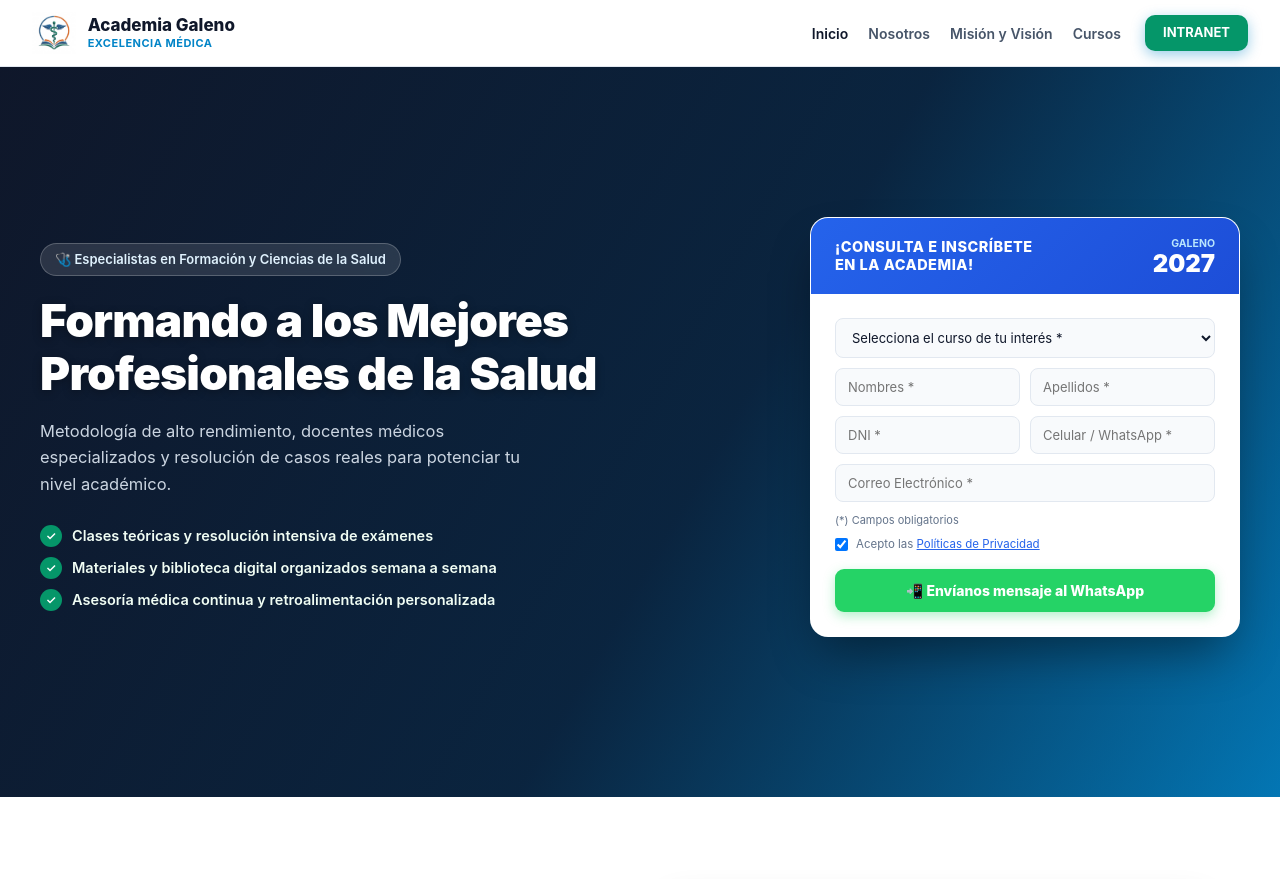
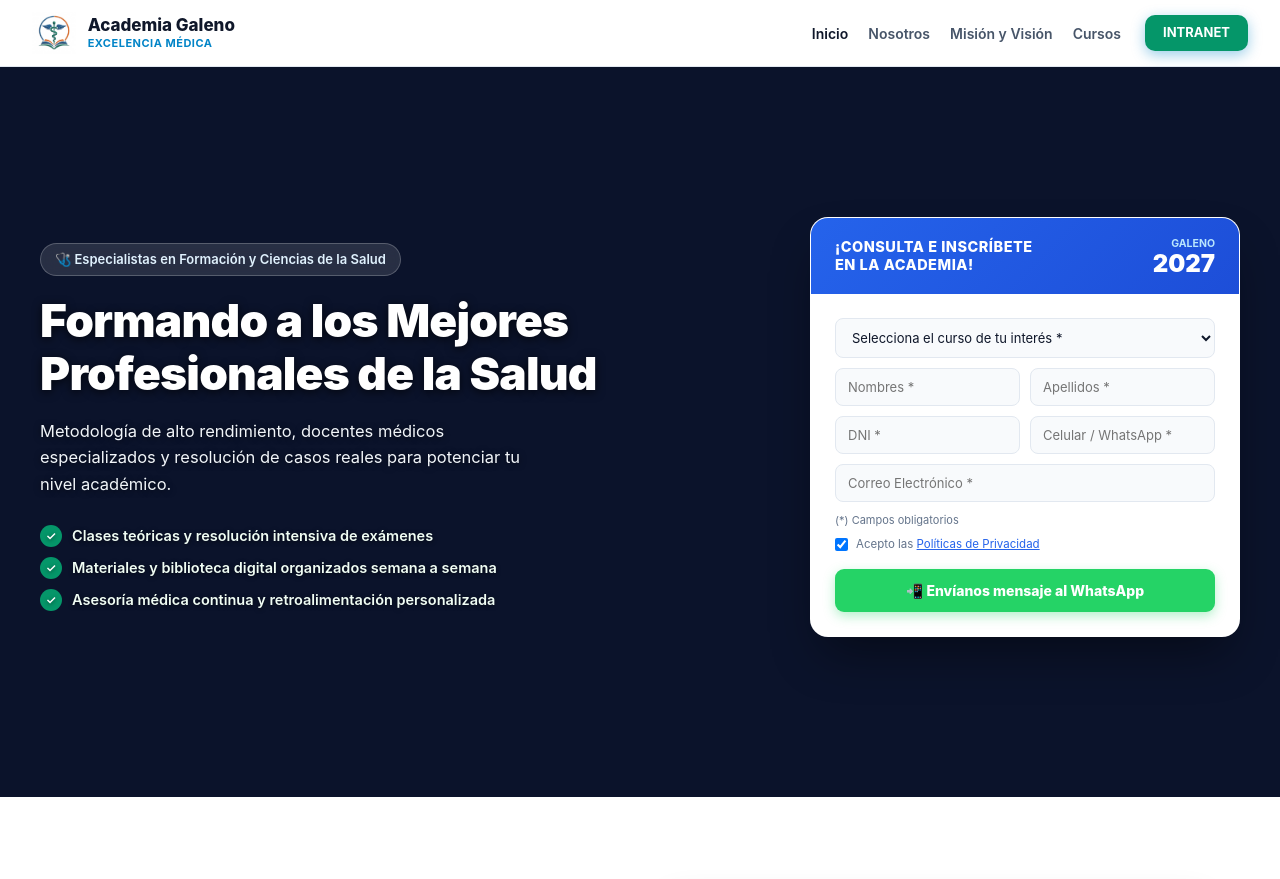
Before and after one commit to DavidFH951/PROYECTO, a Django app: page / in a window 1280 px wide. Shown: the top 879 px of the page. Run offline with Django 5.2, Linux system fonts and the light colour scheme; data comes from the database, SQL or seed files in the repository; data that the repository does not hold is empty.

Commit message:
style: overlay mas claro y sombras en textos del hero

```diff
--- a/academia/static/css/base.css
+++ b/academia/static/css/base.css
@@ -1273,14 +1273,34 @@ body {
     transform: scale(1);
 }
 
-/* Capa de contraste sobre las imágenes */
+/* Capa de contraste suave para resaltar la imagen */
 .hero-overlay {
     position: absolute;
-    inset: 0;
-    background: linear-gradient(120deg, rgba(15, 23, 42, 0.88) 0%, rgba(10, 37, 64, 0.78) 55%, rgba(2, 132, 199, 0.65) 100%);
-    z-index: 2;
-}
-
+    top: 0;
+    left: 0;
+    width: 100%;
+    height: 100%;
+    background: linear-gradient(
+        90deg,
+        rgba(11, 19, 43, 0.45) 0%,   /* Sombra suave solo a la izquierda para el texto */
+        rgba(11, 19, 43, 0.15) 50%,
+        rgba(11, 19, 43, 0.05) 100%  /* Prácticamente transparente a la derecha */
+    );
+    z-index: 3;
+}
+.hero-main-title {
+    color: #ffffff;
+    text-shadow: 0 2px 10px rgba(0, 0, 0, 0.7);
+}
+
+.hero-description {
+    color: #f1f5f9;
+    text-shadow: 0 1px 6px rgba(0, 0, 0, 0.6);
+}
+
+.hero-pill-item {
+    text-shadow: 0 1px 4px rgba(0, 0, 0, 0.6);
+}
 /* Contenido Principal sobre el Slider */
 .hero-slider-content {
     position: relative;
```
